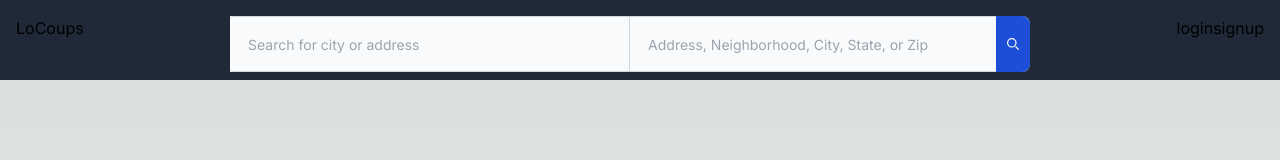
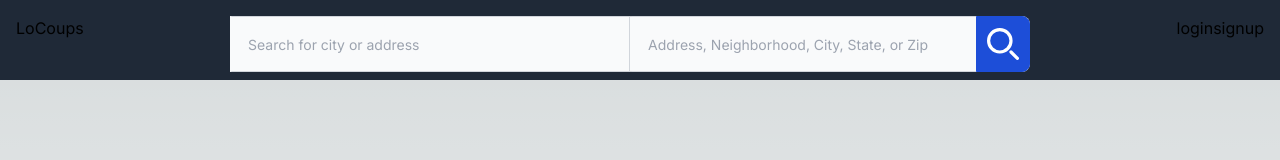
Before and after one commit to LoCoups/locoups, a Next.js app: page / in a window 1280 px wide. Shown: the top 160 px of the page. Built offline with nearby package versions, Linux system fonts and the light colour scheme.

Commit message:
Update Search Bar

```diff
--- a/src/app/components/searchbar.tsx
+++ b/src/app/components/searchbar.tsx
@@ -64,10 +64,10 @@ export default function Searchbar() {
           />
           <button
             type='submit'
-            className='absolute block top-0 end-0 p-2.5 z-20 h-14 text-sm font-medium text-white bg-blue-700 rounded-e-lg border border-blue-700 hover:bg-blue-800 focus:ring-4 focus:outline-none focus:ring-blue-300 dark:bg-blue-600 dark:hover:bg-blue-700 dark:focus:ring-blue-800'
+            className='absolute top-0 end-0 p-2.5 z-20 h-14 w-18 flex items-center justify-center text-sm font-medium text-white bg-blue-700 rounded-e-lg border border-blue-700 hover:bg-blue-800 focus:ring-4 focus:outline-none focus:ring-blue-300 dark:bg-blue-600 dark:hover:bg-blue-700 dark:focus:ring-blue-800'
           >
             <svg
-              className='w-3 h-4'
+              className='w-8 h-8'
               aria-hidden='true'
               xmlns='http://www.w3.org/2000/svg'
               fill='none'
```
